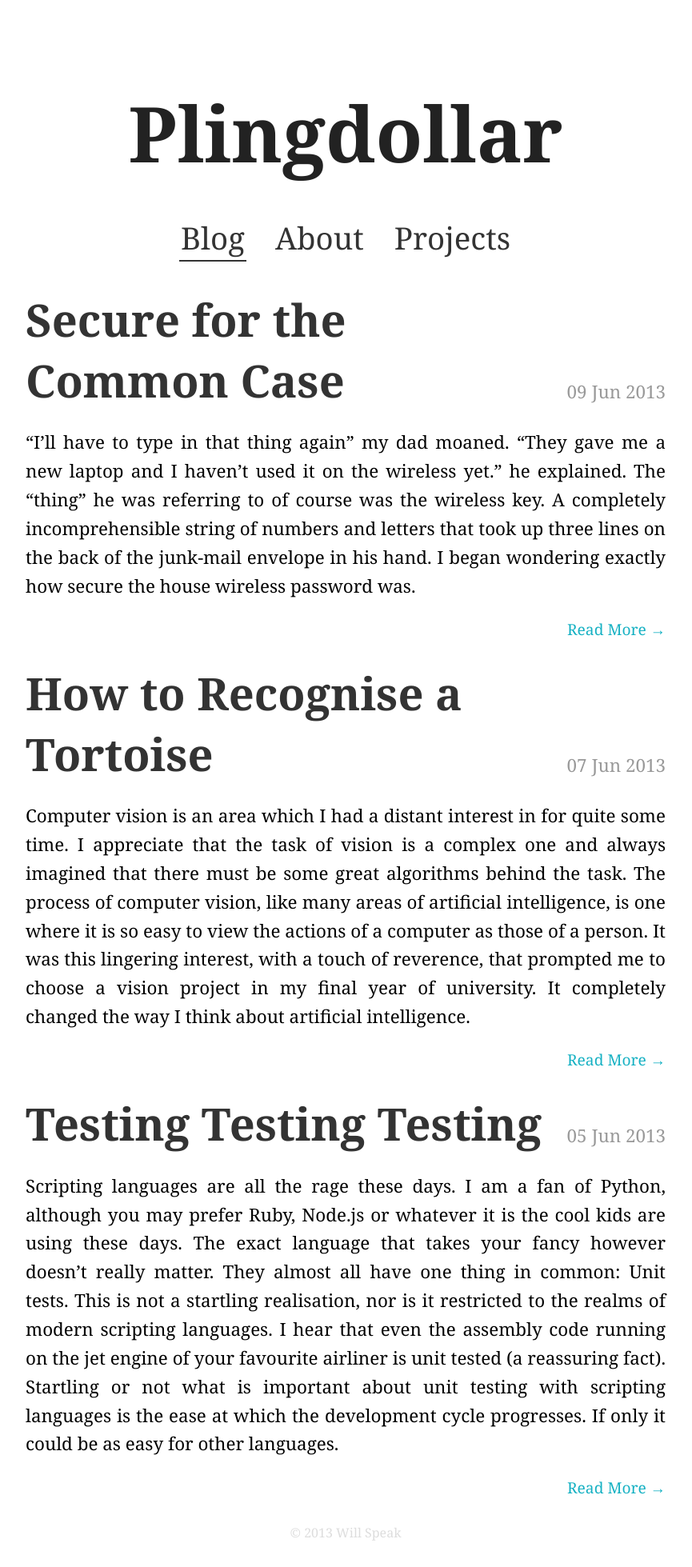
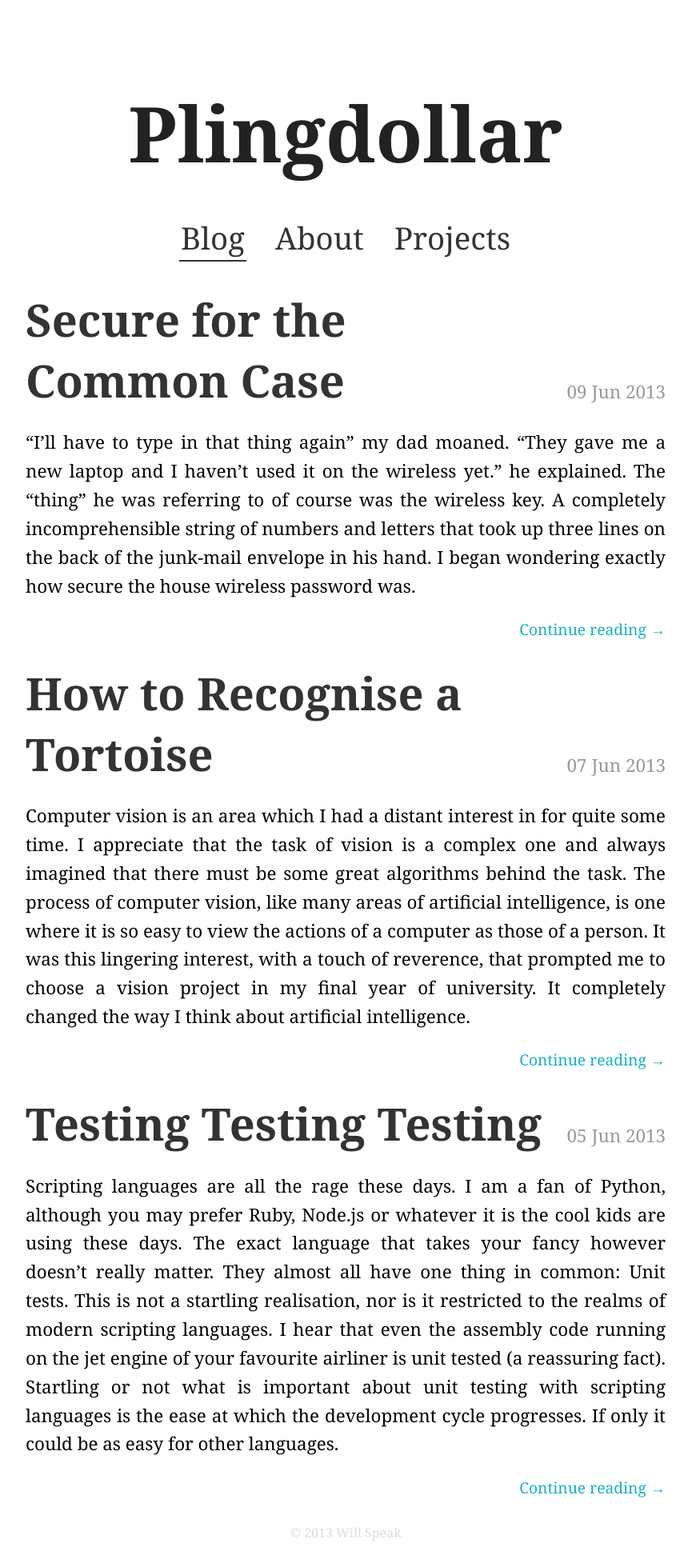
Before and after one commit to iwillspeak/iwillspeak.github.io, a Jekyll site: the page built from blog.html, in a window 1280 px wide. Shown: the whole page at 80% size, without its empty margins (208-1073 px from the left). Built offline with Jekyll 4.4.1, drawn with Linux system fonts in a browser that asks for light colours.

Commit message:
Update Continue Reading Links
Links now go to further into the page. This should make reading on in the
article a bit more seamless.

```diff
--- a/_includes/article_list.html
+++ b/_includes/article_list.html
@@ -7,7 +7,7 @@
 	</div>
 	{% if page.article_excerpts %}
 		{{ post.excerpt | markdownify }}
-		<a class="readmore" href="{{ site.url }}{{post.url}}">Read More &rarr;</a>
+		<a class="readmore" href="{{ site.url }}{{post.url}}#title">Continue reading &rarr;</a>
 	{% endif %}
 </li>
 {% endfor %}
--- a/_layouts/post.html
+++ b/_layouts/post.html
@@ -9,7 +9,7 @@
 		<article class="content">
 			<div class="postheader">
 				<p class="info">{{ page.date | date_to_string }}</p>
-				<h1>{{ page.title }}</h1>
+				<h1 id="title">{{ page.title }}</h1>
 			</div>
 
 			{{ content }}
```
